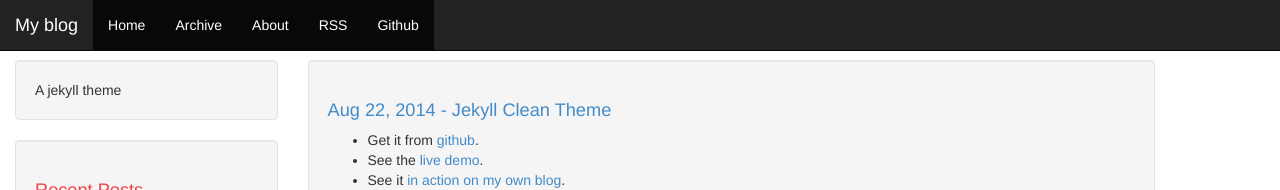
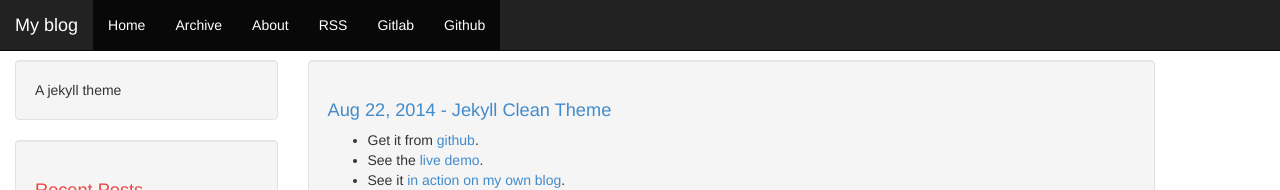
Before and after one commit to lissfletcher/blog, a Jekyll site: the page built from index.html, in a window 1280 px wide. Shown: the top 190 px of the page. Built offline with Jekyll 4.4.1, drawn with Linux system fonts in a browser that asks for light colours; the list of posts is cut into pages by our own code.

Commit message:
commenting

```diff
--- a/_config.yml
+++ b/_config.yml
@@ -4,7 +4,7 @@ name: My blog
 description: A jekyll theme
 
 # url is currently only used only for the RSS feed in feed.xml
-url: https://scotte.github.io/jekyll-clean
+#url: https://scotte.github.io/jekyll-clean
 
 # baseurl will often be '', but for a project page on gh-pages, it needs to
 # be the project name.
@@ -13,8 +13,8 @@ url: https://scotte.github.io/jekyll-clean
 baseurl:
 
 # These can be '' to hide the Github or Gitlab nav buttons
-github: 'scotte/jekyll-clean'
-gitlab: ''
+#github: 'scotte/jekyll-clean'
+#gitlab: ''
 
 # Set this to your UA-# value, or '' to disable the block completely
 gaaccount: ''
```
